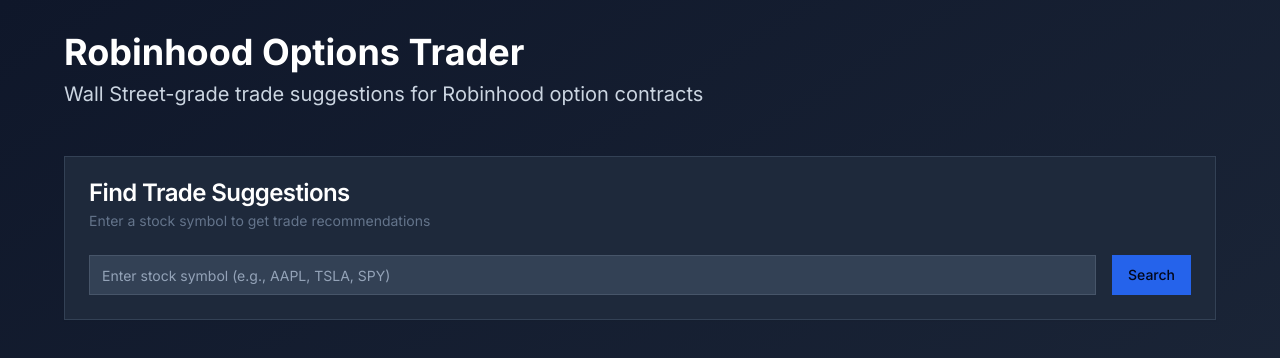
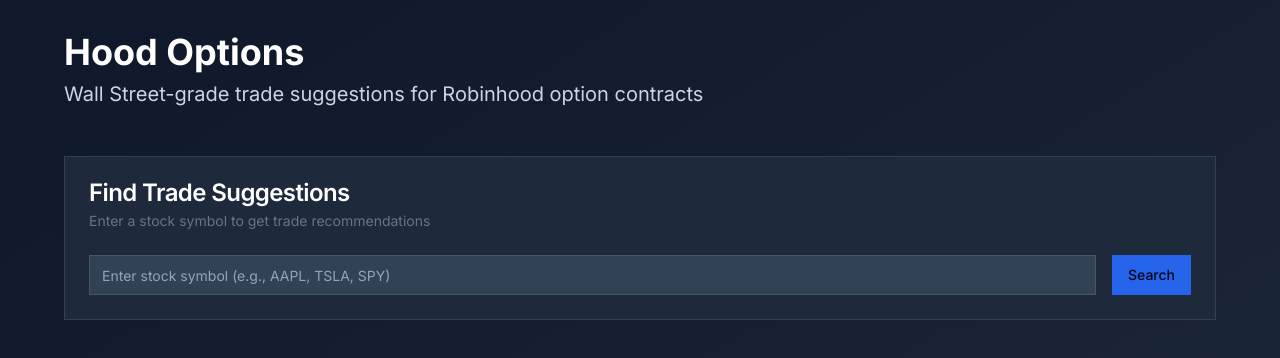
Before and after one commit to shadowapp-pixel/robinhood-options-trader, a Next.js app: page / in a window 1280 px wide. Shown: the top 358 px of the page. Built offline with nearby package versions, Linux system fonts and the light colour scheme.

Commit message:
Change title to 'Hood Options'
Updated the title from 'Robinhood Options Trader' to 'Hood Options'.

```diff
--- a/app/page.tsx
+++ b/app/page.tsx
@@ -33,7 +33,7 @@
       <div className="max-w-6xl mx-auto">
         <div className="mb-12">
           <h1 className="text-4xl font-bold text-white mb-2">
-            Robinhood Options Trader
+            Hood Options
           </h1>
           <p className="text-xl text-slate-300">
             Wall Street-grade trade suggestions for Robinhood option contracts
```
